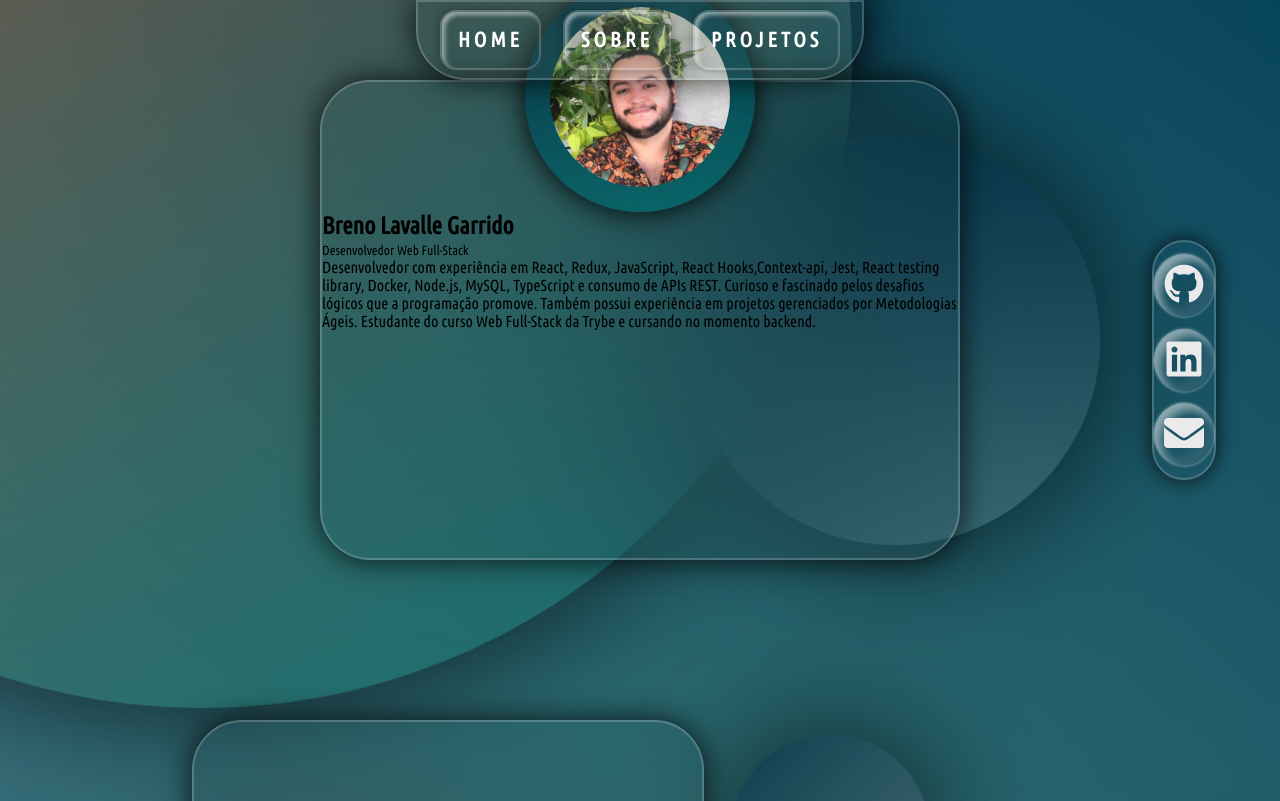
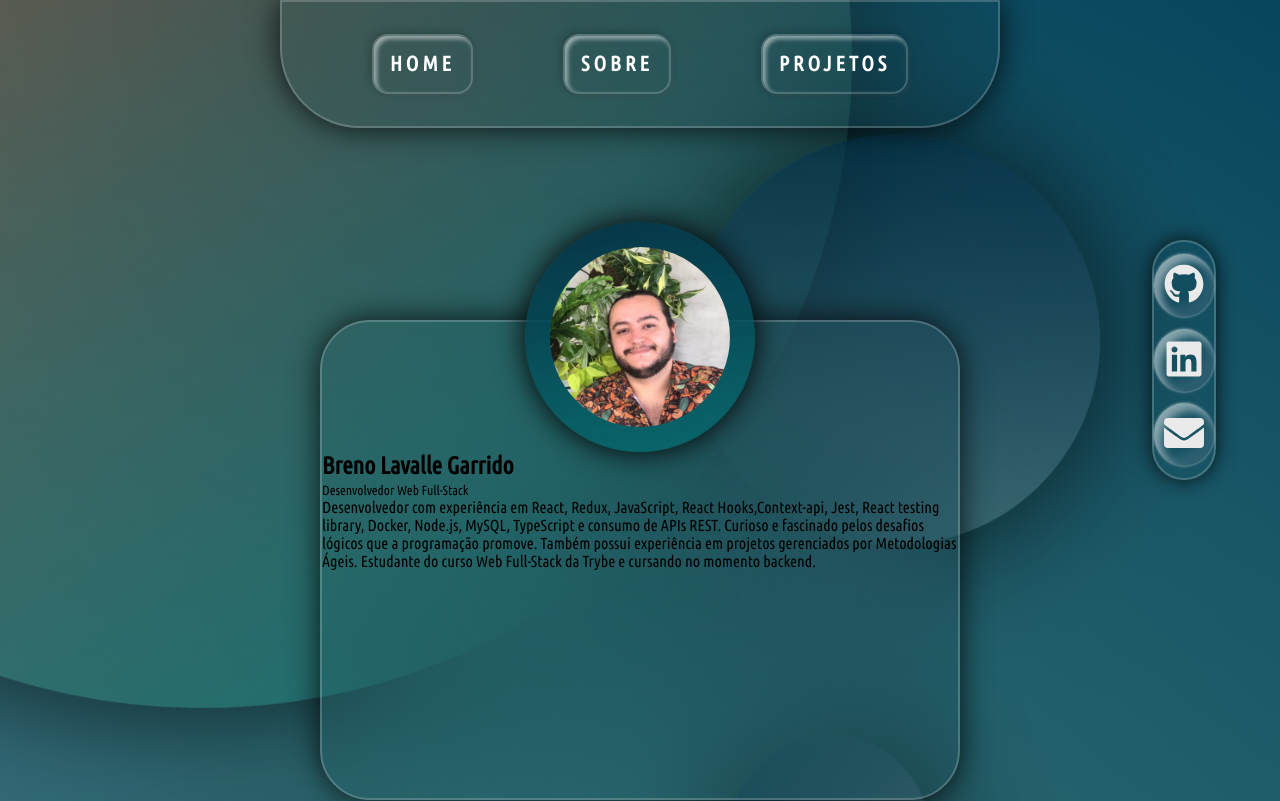
Before and after one commit to brenolg/brenolg.github.io, a React (Create React App) app: page / in a window 1280 px wide. Shown: the top 801 px of the page. Built offline with nearby package versions, Linux system fonts and the light colour scheme; a web font is replaced by a local one.

Commit message:
refactor: header

```diff
--- a/src/components/Header.module.css
+++ b/src/components/Header.module.css
@@ -1,16 +1,16 @@
 header {
 	align-items: center;
-	border-bottom-left-radius: 50px;
-	border-bottom-right-radius: 50px;
+	border-bottom-left-radius: 5em;
+	border-bottom-right-radius: 5em;
 	border: 2px solid rgb(255, 255, 255, 0.2);
 	display: flex;
-	height: 10vh;
+	width: 45em;
+	padding: 2em 0px;
 	justify-content: space-evenly;
-	margin-bottom: 25vh;
 	margin: auto;
+	margin-bottom: 12em;
 	position: relative;
 	transition: all 0.8s ease-in-out;
-	width: 35vw;
 	z-index: 3;
 }
 
```
